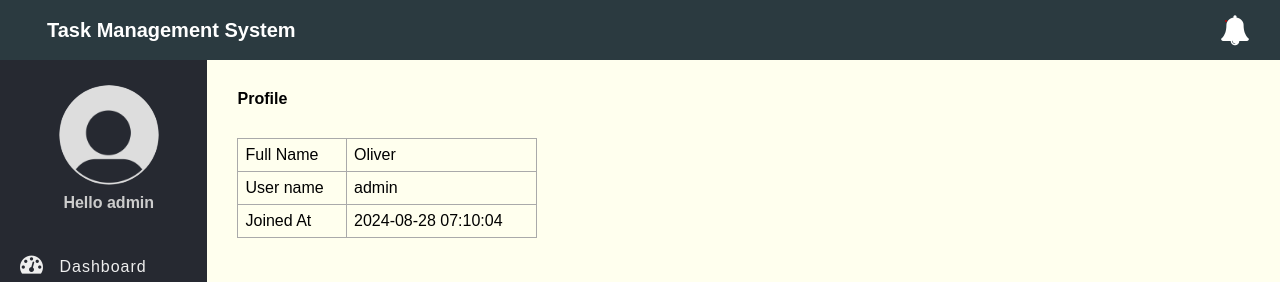
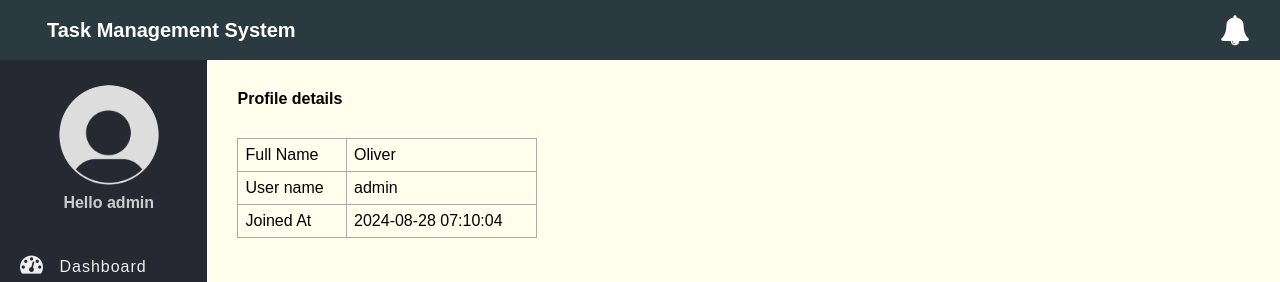
Before and after one commit to edinabwari/task-management-system, a PHP site: page /profile.php in a window 1280 px wide. Shown: the top 282 px of the page. Run offline with PHP 8.4, Linux system fonts and the light colour scheme; a user stored in the database is signed in; data comes from the database, SQL or seed files in the repository; data that the repository does not hold is empty.

Commit message:
Made update

```diff
--- a/profile.php
+++ b/profile.php
@@ -20,7 +20,7 @@ if (isset($_SESSION['role']) && isset($_SESSION['id']) && $_SESSION['role'] == "
 	<div class="body">
 		<?php include "inc/nav.php" ?>
 		<section class="section-1">
-			<h4 class="title">Profile </h4>
+			<h4 class="title">Profile details</h4>
          <table class="main-table" style="max-width: 300px;">
 				<tr>
 					<td>Full Name</td>
```
